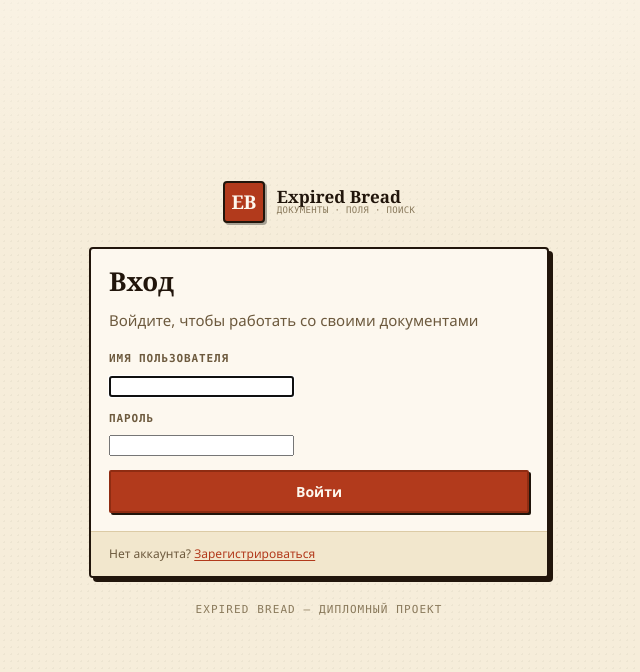
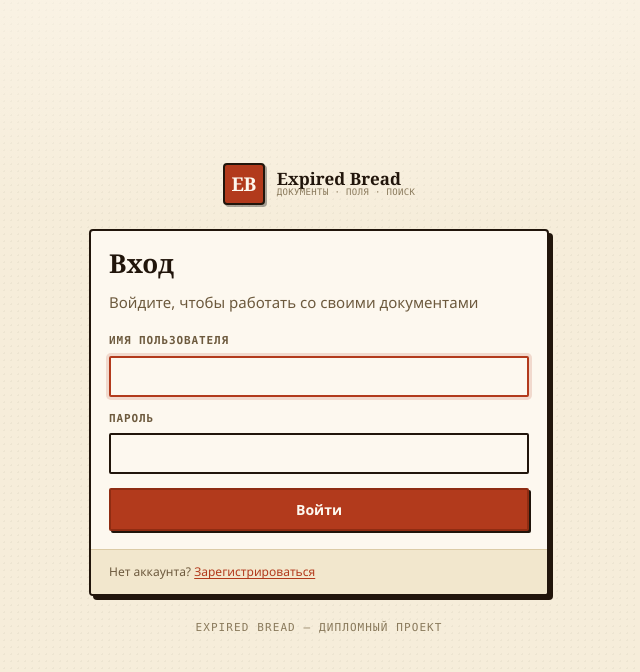
Before and after one commit to KOTorCAT/Expired-Bread, a Django app: page /accounts/login/?next=/documents/1/ in a window 1280 px wide. Shown: the top 672 px of the page, without its empty margins (321-961 px from the left). Run offline with Django 5.2, Linux system fonts and the light colour scheme.

Commit message:
Убран блок исправленных полей; нативные select/input в стиле сайта

```diff
--- a/documents/static/documents/css/style.css
+++ b/documents/static/documents/css/style.css
@@ -846,6 +846,50 @@ body.is-app {
 }
 .textarea { resize: vertical; min-height: 80px; }
 
+/* Нативные виджеты Django (без класса) — приводим к виду сайта */
+.field input[type="text"],
+.field input[type="password"],
+.field input[type="email"],
+.field input[type="number"],
+.field input[type="tel"],
+.field input[type="url"],
+.field input[type="search"],
+.field select,
+.field textarea {
+    width: 100%;
+    font: inherit;
+    font-size: 14px;
+    color: var(--ink);
+    background-color: var(--surface);
+    border: 2px solid var(--ink);
+    border-radius: var(--r-sm);
+    padding: 8px 12px;
+    transition: border-color 0.12s ease, box-shadow 0.12s ease;
+}
+.field select {
+    -webkit-appearance: none;
+    appearance: none;
+    background-image: linear-gradient(45deg, transparent 50%, var(--muted) 50%),
+                      linear-gradient(135deg, var(--muted) 50%, transparent 50%);
+    background-position: calc(100% - 16px) 50%, calc(100% - 11px) 50%;
+    background-size: 5px 5px, 5px 5px;
+    background-repeat: no-repeat;
+    padding-right: 32px;
+}
+.field input[type="text"]:focus,
+.field input[type="password"]:focus,
+.field input[type="email"]:focus,
+.field input[type="number"]:focus,
+.field input[type="tel"]:focus,
+.field input[type="url"]:focus,
+.field input[type="search"]:focus,
+.field select:focus,
+.field textarea:focus {
+    outline: none;
+    border-color: var(--accent);
+    box-shadow: 0 0 0 3px var(--ring);
+}
+
 .field__hint {
     display: block;
     margin-top: 4px;
--- a/templates/404.html
+++ b/templates/404.html
@@ -5,7 +5,7 @@
     <meta charset="UTF-8">
     <meta name="viewport" content="width=device-width, initial-scale=1.0">
     <title>Страница не найдена — Expired Bread</title>
-    <link rel="stylesheet" href="{% static 'documents/css/style.css' %}?v=22">
+    <link rel="stylesheet" href="{% static 'documents/css/style.css' %}?v=23">
 </head>
 <body>
     <main class="container" style="max-width: 560px; padding-top: 80px;">
--- a/templates/500.html
+++ b/templates/500.html
@@ -5,7 +5,7 @@
     <meta charset="UTF-8">
     <meta name="viewport" content="width=device-width, initial-scale=1.0">
     <title>Ошибка сервера — Expired Bread</title>
-    <link rel="stylesheet" href="{% static 'documents/css/style.css' %}?v=22">
+    <link rel="stylesheet" href="{% static 'documents/css/style.css' %}?v=23">
 </head>
 <body>
     <main class="container" style="max-width: 560px; padding-top: 80px;">
--- a/templates/base.html
+++ b/templates/base.html
@@ -5,8 +5,8 @@
     <meta charset="UTF-8">
     <meta name="viewport" content="width=device-width, initial-scale=1.0">
     <title>{% block title %}Expired Bread{% endblock %}</title>
-    {# ?v=22 — сброс кэша: браузер иначе держит старый CSS/JS после правок #}
-    <link rel="stylesheet" href="{% static 'documents/css/style.css' %}?v=22">
+    {# ?v=23 — сброс кэша: браузер иначе держит старый CSS/JS после правок #}
+    <link rel="stylesheet" href="{% static 'documents/css/style.css' %}?v=23">
 </head>
 <body class="{% if user.is_authenticated %}is-app{% else %}is-auth{% endif %}">
 
@@ -159,6 +159,6 @@
     </form>
 </dialog>
 
-<script src="{% static 'documents/js/app.js' %}?v=22"></script>
+<script src="{% static 'documents/js/app.js' %}?v=23"></script>
 </body>
 </html>
```
Also changed, not shown: documents/templates/documents/document_detail.html (+0 -9 lines).
